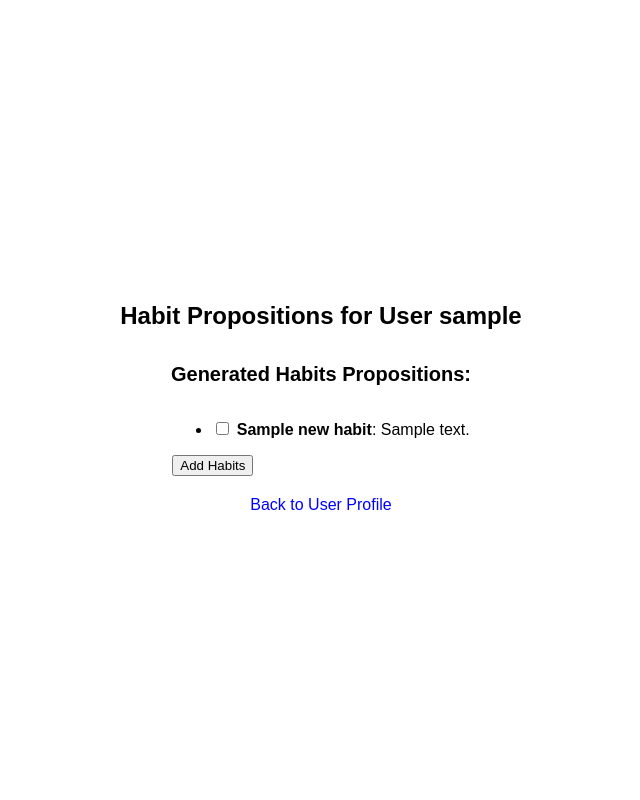
After one commit to AndrewCheUA/TaskTuner_AI, a Flask app: template templates/habit_propositions.html in a window 1280 px wide. The commit adds this page. Shown: the whole page, without its empty margins (319-959 px from the left). Run offline with Flask 3, Linux system fonts and the light colour scheme; the template is opened without the code that fills it: most values are stand-ins (such as "Sample title", 1, 10 or a date in 2020); parts of the project's set-up code (start-up, migrations or seed data) failed here and were passed over.

Commit message:
habits update

```diff
--- a/ai_app.py
+++ b/ai_app.py
@@ -3,7 +3,7 @@ from flask import Flask, render_template, request, redirect, url_for
 from app.database.models import User, UserProfile, Goal, Task, Habit
 from app.database.connect import session
 
-from app.openai_promts import goals_proposition, tasks_proposition
+from app.openai_promts import goals_proposition, tasks_proposition, habits_proposition
 
 from datetime import datetime
 import re
@@ -136,7 +136,6 @@ def update_goals(user_id):
         goal_to_update.title = title
         goal_to_update.description = description
         session.commit()
-        print("GOAL UPDATED         !!!!!!!!!!!!!!!!!!!!!")
 
     return redirect(url_for('user_profile', user_id=user_id))
 
@@ -196,10 +195,6 @@ def update_tasks(user_id):
     selected_task_titles = request.form.getlist('task_titles')
     selected_task_descriptions = request.form.getlist('task_descriptions')
     selected_task_due_date = request.form.getlist('task_due_dates')
-    print(f"TASK UPDATE IN PROGRES     {selected_task_due_date}  !!!!!!!!!!!!!!!!!!!!!")
-    print(f"TASK UPDATE IN PROGRES     {selected_task_descriptions}  !!!!!!!!!!!!!!!!!!!!!")
-    print(f"TASK UPDATE IN PROGRES     {selected_task_titles}  !!!!!!!!!!!!!!!!!!!!!")
-    print(f"TASK UPDATE IN PROGRES     {selected_task_ids}  !!!!!!!!!!!!!!!!!!!!!")
 
     for task_id, title, description, due_date in zip(selected_task_ids, selected_task_titles,
                                                      selected_task_descriptions,
@@ -211,12 +206,61 @@ def update_tasks(user_id):
             task_to_update.description = description
             task_to_update.due_date = due_date
             session.commit()
-            print("TASK UPDATED         !!!!!!!!!!!!!!!!!!!!!")
         else:
             task = Task(id=task_id, title=title, description=description, due_date=due_date, user_id=user_id)
             session.add(task)
             session.commit()
-            print("TASK CREATED         !!!!!!!!!!!!!!!!!!!!!")
+
+    return redirect(url_for('user_profile', user_id=user_id))
+
+
+@app.route('/habit_propositions/<int:user_id>')
+def habit_propositions(user_id):
+    # Retrieve existing goals and tasks from the database
+    db_existing_goals = session.query(Goal).filter_by(user_id=user_id).all()
+    db_existing_tasks = session.query(Task).filter_by(user_id=user_id).all()
+
+    existing_goals = ""
+    for goal in db_existing_goals:
+        existing_goals += f"Goal id: {goal.id}; Goal Title: {goal.title}; Description: {goal.description}\n"
+
+    existing_tasks = ""
+    for task in db_existing_tasks:
+        existing_tasks += f"Goal id: {task.id}; Goal Title: {task.title}; Description: {task.description}; Due date: {task.due_date}"
+
+    # User information
+    user = session.query(UserProfile).filter_by(id=user_id).first()
+
+    # Generate goal propositions
+    habit_propositions = habits_proposition(existing_goals, existing_tasks, user.name, user.preferred_hours, user.hold_back,
+                                      user.start_preference)
+
+    print(f"HABIT PROPOSITION    {habit_propositions}")
+
+    habit_sections = habit_propositions.split("Habit id: ")[1:]
+    new_habits = []
+    # Process each goal section
+    for habit_section in habit_sections:
+        habit_info = habit_section.split("; ")
+        goal = {"habit_id": int(habit_info[0]), "habit_title": habit_info[1].split(": ")[1],
+                "habit_description": habit_info[2].split(": ")[1],
+                "goal_id": int(habit_info[3].split(": ")[1].strip(".\n\n"))}
+        new_habits.append(goal)
+
+    return render_template('habit_propositions.html', user_id=user_id, user_name=user.name,
+                           new_habits=new_habits)
+
+
+@app.route('/update_habits/<int:user_id>', methods=['POST'])
+def update_habits(user_id):
+    selected_habit_titles = request.form.getlist('habit_titles')
+    selected_habit_descriptions = request.form.getlist('habit_descriptions')
+    selected_goal_id = request.form.getlist('goal_id')
+
+    for title, description, goal_id in zip(selected_habit_titles, selected_habit_descriptions, selected_goal_id):
+        habit = Habit(title=title, description=description, user_id=user_id, goal_id=goal_id)
+        session.add(habit)
+    session.commit()
 
     return redirect(url_for('user_profile', user_id=user_id))
 
--- /dev/null
+++ b/templates/habit_propositions.html
@@ -0,0 +1,63 @@
+<!DOCTYPE html>
+<html>
+<head>
+    <title>Habit Propositions</title>
+    <style>
+        body {
+            display: flex;
+            flex-direction: column;
+            align-items: center;
+            justify-content: center;
+            min-height: 100vh;
+            margin: 0;
+            font-family: Arial, sans-serif;
+        }
+
+        h1, h2, p, pre, a {
+            max-width: 80%;
+        }
+
+        h1 {
+            font-size: 24px;
+            text-align: center;
+        }
+
+        h2 {
+            font-size: 20px;
+            text-align: center;
+        }
+
+        p, pre {
+            font-size: 16px;
+            text-align: center;
+        }
+
+        a {
+            display: block;
+            margin-top: 20px;
+            text-align: center;
+            text-decoration: none;
+            color: blue;
+        }
+    </style>
+</head>
+<body>
+    <h1>Habit Propositions for User {{ user_name }}</h1>
+    <h2>Generated Habits Propositions:</h2>
+    <form action="{{ url_for('update_habits', user_id=user_id) }}" method="POST">
+        <ul>
+            {% for new_habit in new_habits %}
+                <li>
+                    <input type="checkbox" name="habit_titles" value="{{ new_habit['habit_title'] }}">
+                    <input type="hidden" name="habit_descriptions" value="{{ new_habit['habit_description'] }}">
+                    <input type="hidden" name="goal_id" value="{{ new_habit['goal_id'] }}">
+                    <strong>{{ new_habit['habit_title'] }}</strong>: {{ new_habit['habit_description'] }}
+                </li>
+            {% endfor %}
+        </ul>
+        <button type="submit">Add Habits</button>
+    </form>
+
+    <a href="{{ url_for('user_profile', user_id=user_id) }}">Back to User Profile</a>
+</body>
+</html>
--- a/templates/user_profile.html
+++ b/templates/user_profile.html
@@ -72,12 +72,15 @@
     <h3>Habits:</h3>
     <ul>
         {% for habit in habits %}
-            <li>{{ habit.name }}</li>
+            <li>
+                <strong>{{ habit.title }}</strong>: {{ habit.description }}
+            </li>
         {% endfor %}
     </ul>
     <div class="button-container">
         <a href="{{ url_for('goal_propositions', user_id=user_id) }}" class="action-button">Set AI Goals</a>
         <a href="{{ url_for('task_propositions', user_id=user_id) }}" class="action-button">Set AI Tasks</a>
+        <a href="{{ url_for('habit_propositions', user_id=user_id) }}" class="action-button">Set AI Habits</a>
     </div>
 </body>
 </html>
```
Also changed, not shown: app/openai_promts.py (+36 -0 lines), templates/set_tasks.html (+22 -0 lines), test.py (added, +12 -0 lines), 1 other file.
